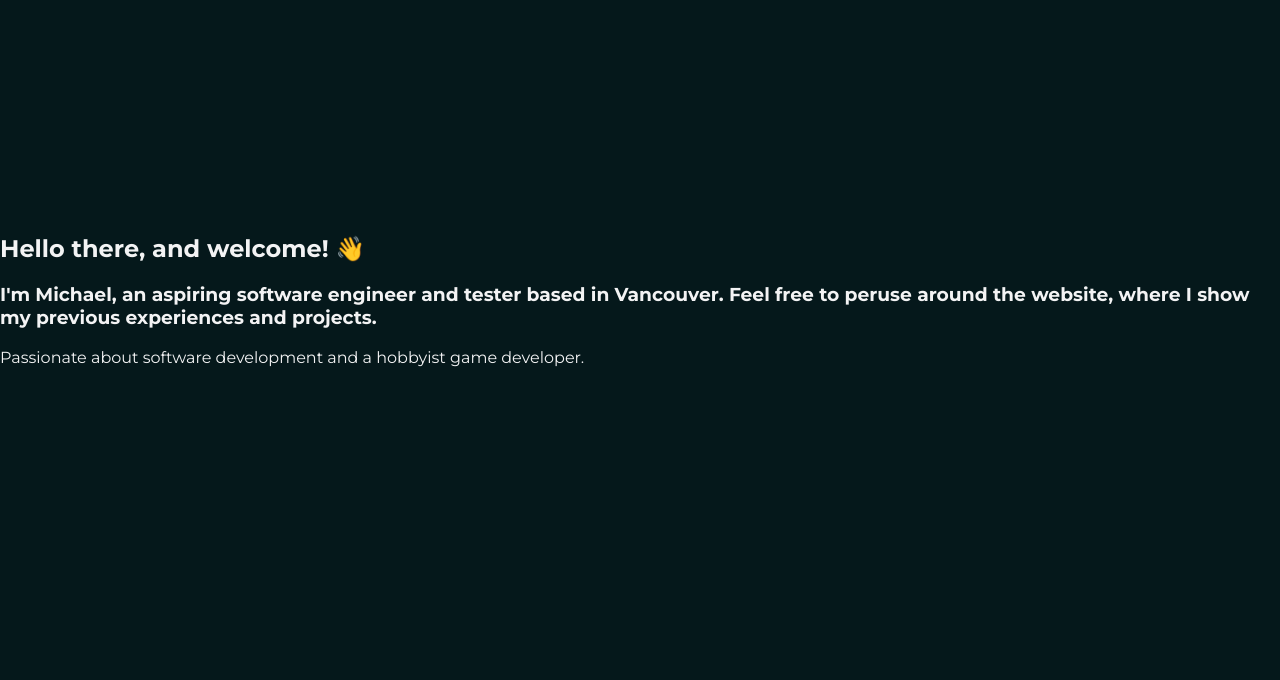
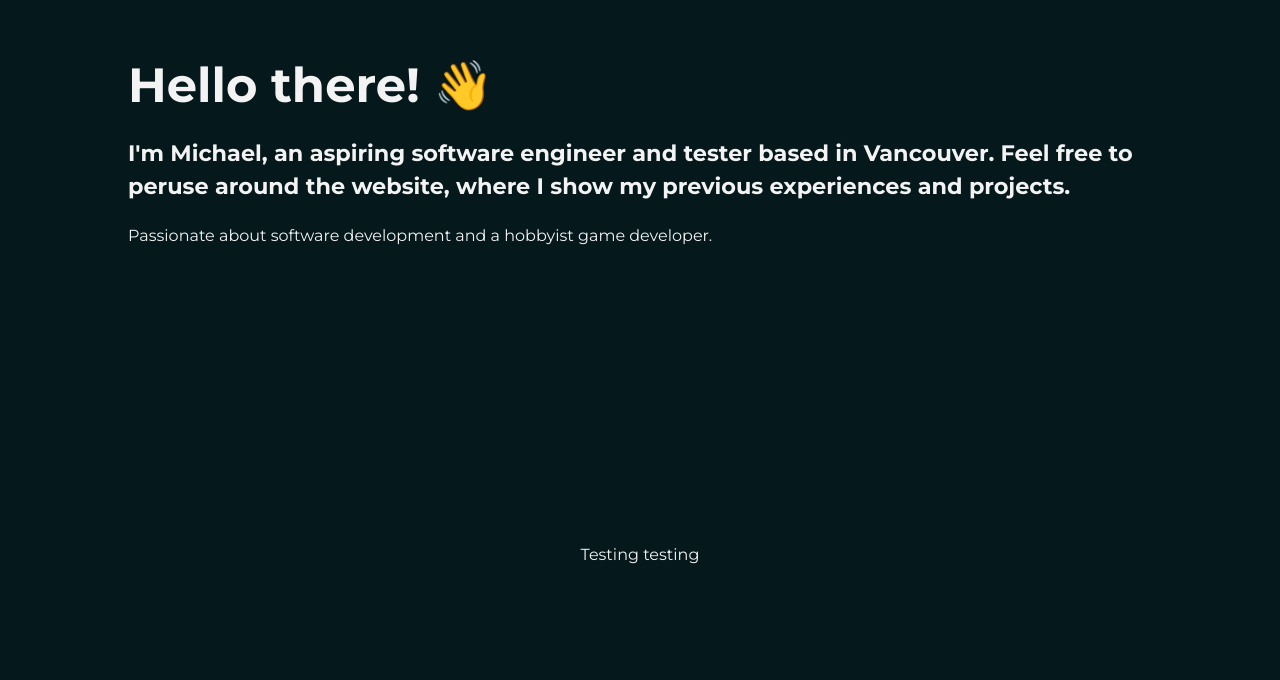
Before and after one commit to michlam/portfolio-website, a React (Vite) app: page / in a window 1280 px wide. Shown: the part 980-1660 px from the top of the page. Built offline with nearby package versions, Linux system fonts and the light colour scheme.

Commit message:
about-top styling

```diff
--- a/src/components/About.css
+++ b/src/components/About.css
@@ -13,3 +13,17 @@ section.about {
     justify-content: center;
     align-items: center;
 }
+
+.about-top {
+    padding: 0px 10vw 300px;
+}
+
+.about-top > h1 {
+    font-size: 3rem;
+    margin-bottom: 5px;
+}
+
+.about-top > h3 {
+    font-size: 1.4rem;
+    line-height: 150%;
+}
--- a/src/components/About.jsx
+++ b/src/components/About.jsx
@@ -4,7 +4,7 @@ export default function About(props) {
     return (
         <section className="about">
             <div className="about-top">
-                <h1>Hello there, and welcome! 👋</h1>
+                <h1>Hello there! 👋</h1>
                 <h3>
                     I'm Michael, an aspiring software engineer and tester based in Vancouver.
                     Feel free to peruse around the website, where I show my previous experiences and projects.
@@ -13,6 +13,10 @@ export default function About(props) {
                     Passionate about software development and a hobbyist game developer.
                 </p>
             </div>
+
+            <div className="about-bot">
+                Testing testing
+            </div>
         </section>
     )
 }
```
